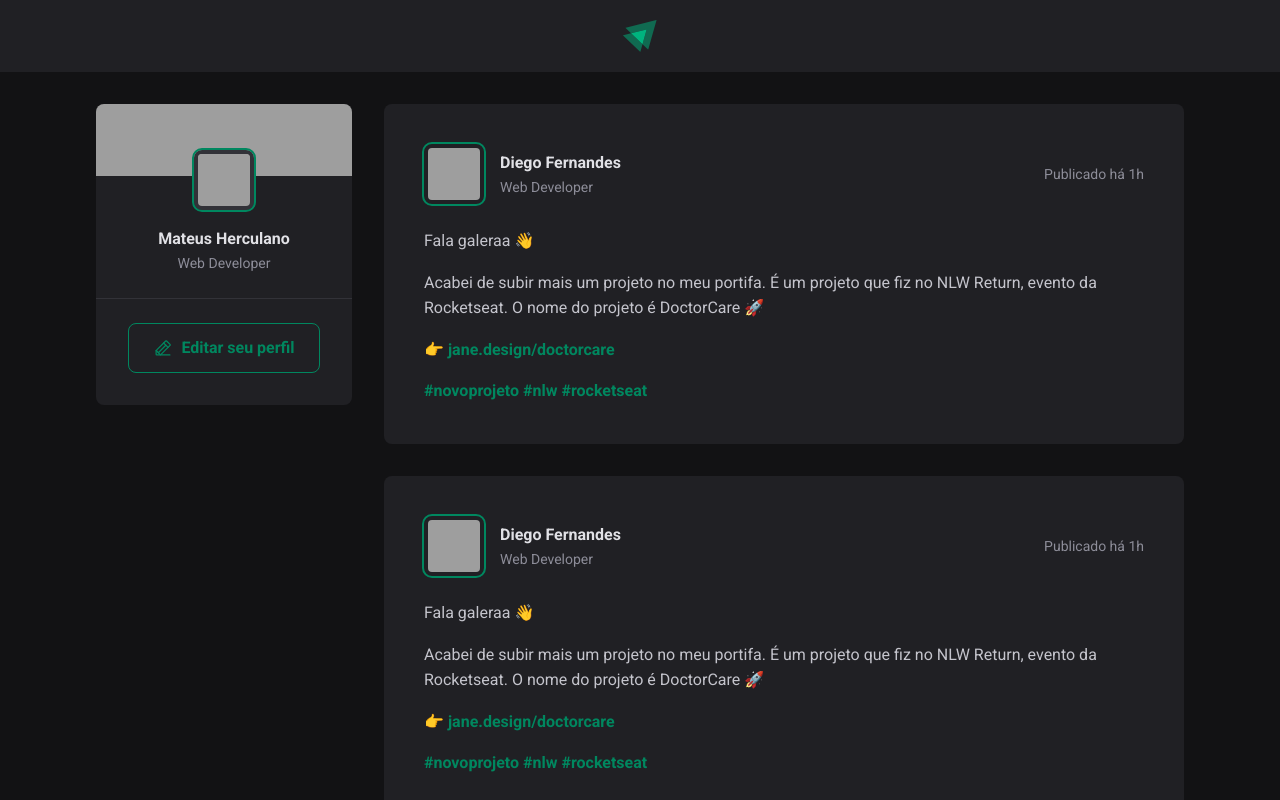
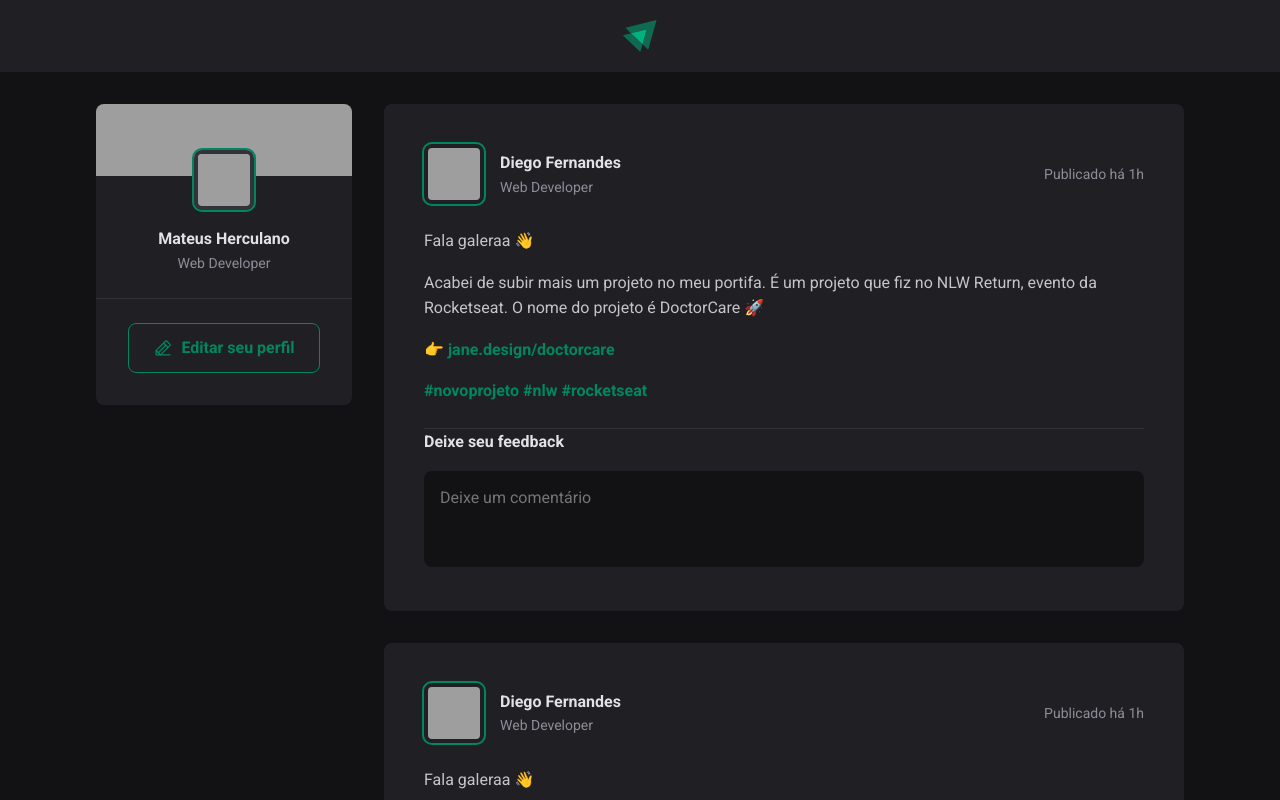
Before and after one commit to MateusHerculano01/ignite-feed, a React (Vite) app: page / in a window 1280 px wide. Shown: the top 800 px of the page. Built offline with nearby package versions, Linux system fonts and the light colour scheme; grey boxes are pictures that could not be loaded.

Commit message:
feat: comment form

```diff
--- a/src/components/Post.jsx
+++ b/src/components/Post.jsx
@@ -27,6 +27,18 @@
           <a href="">#rocketseat</a>
         </p>
       </div>
+
+      <form className={styles.commentForm}>
+        <strong>Deixe seu feedback</strong>
+
+        <textarea
+          placeholder="Deixe um comentário"
+        />
+
+        <footer>
+          <button type="submit">Publicar</button>
+        </footer>
+      </form>
     </article>
   )
 }
--- a/src/components/Post.module.css
+++ b/src/components/Post.module.css
@@ -68,3 +68,54 @@
   border: 4px solid var(--gray-800);
   outline: 2px solid var(--green-500);
 }
+
+.commentForm {
+  width: 100%;
+  margin-top: 1.5rem;
+  border-top: 1px solid var(--gray-600);
+}
+
+.commentForm > strong {
+  line-height: 1.6;
+  color: var(--gray-100);
+}
+
+.commentForm textarea {
+  width: 100%;
+  height: 6rem;
+  background: var(--gray-900);
+  border: 0;
+  resize: none;
+  padding: 1rem;
+  border-radius: 8px;
+  color: var(--gray-100);
+  line-height: 1.4;
+  margin-top: 1rem;
+}
+
+.commentForm footer {
+  visibility: hidden;
+  max-height: 0;
+}
+
+.commentForm:focus-within footer {
+  visibility: visible;
+  max-height: none;
+}
+
+.commentForm button[type=submit] {
+  padding: 1rem 1.5rem;
+  margin-top: 1rem;
+  border-radius: 8px;
+  border: 0;
+  background: var(--green-500);
+  color: var(--white);
+  font-weight: bold;
+  cursor: pointer;
+
+  transition: background-color 0.1s;
+}
+
+.commentForm button[type=submit]:hover {
+  background: var(--green-300);
+}
--- a/src/global.css
+++ b/src/global.css
@@ -10,6 +10,11 @@
 
   --green-300: #00B37E;
   --green-500: #00875f;
+}
+
+:focus {
+  outline: transparent;
+  box-shadow: 0 0 0 2px var(--green-500);
 }
 
 * {
```
